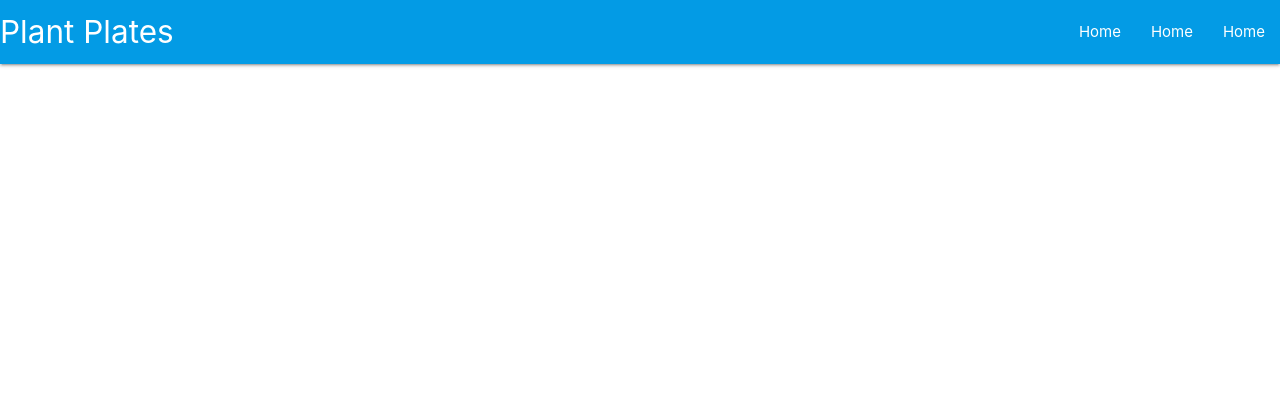
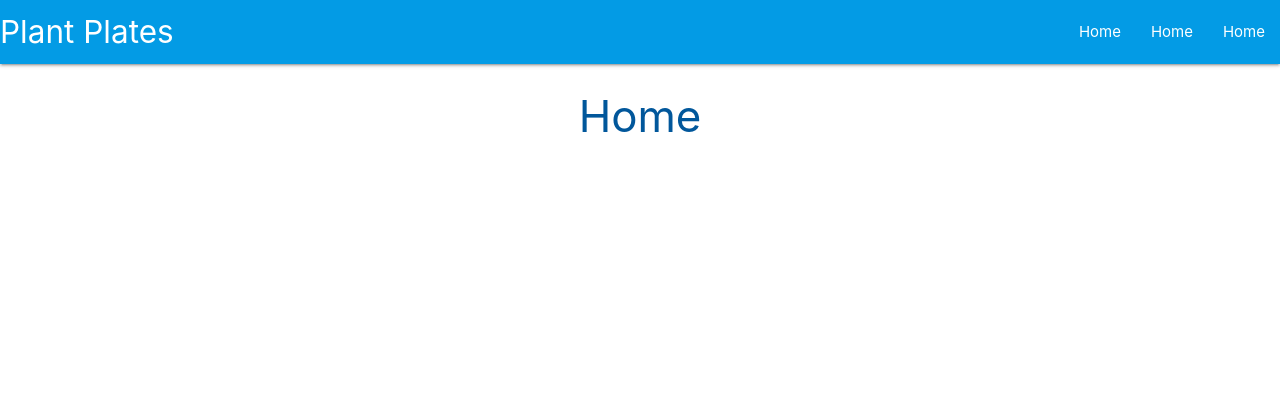
Before and after one commit to FraserR1188/plant-plates, a Flask app: page / in a window 1280 px wide. Shown: the top 420 px of the page. Run offline with Flask 2, Linux system fonts and the light colour scheme.

Commit message:
Fixed issue with render template

```diff
--- a/plantplates/routes.py
+++ b/plantplates/routes.py
@@ -5,4 +5,4 @@ from plantplates.models import User, Category, Recipe, Review, Article
 
 @app.route("/")
 def home():
-    return render_template("test.html")
+    return render_template("home.html")
--- a/plantplates/templates/base.html
+++ b/plantplates/templates/base.html
@@ -13,6 +13,7 @@
     />
     <title>Plant Plates</title>
   </head>
+
   <body>
     <header>
       <nav class="light-blue darken-1">
@@ -36,7 +37,7 @@
       </ul>
     </header>
 
-    <main class="container"></main>
+    <main class="container">{% block content %} {% endblock %}</main>
 
     <footer class="page-footer">
       <div class="footer-copyright">
--- /dev/null
+++ b/plantplates/templates/home.html
@@ -0,0 +1,5 @@
+{% extends "base.html" %} {% block content %}
+
+<h3 class="light-blue-text text-darken-4 center-align">Home</h3>
+
+{% endblock %}
--- a/plantplates/templates/test.html
+++ /dev/null
@@ -1,5 +0,0 @@
-{% extends "base.html" %} {% block content %}
-
-<h3 class="light-blue-text text-darken-4 center-align">TEST</h3>
-
-{% endblock %}
```
